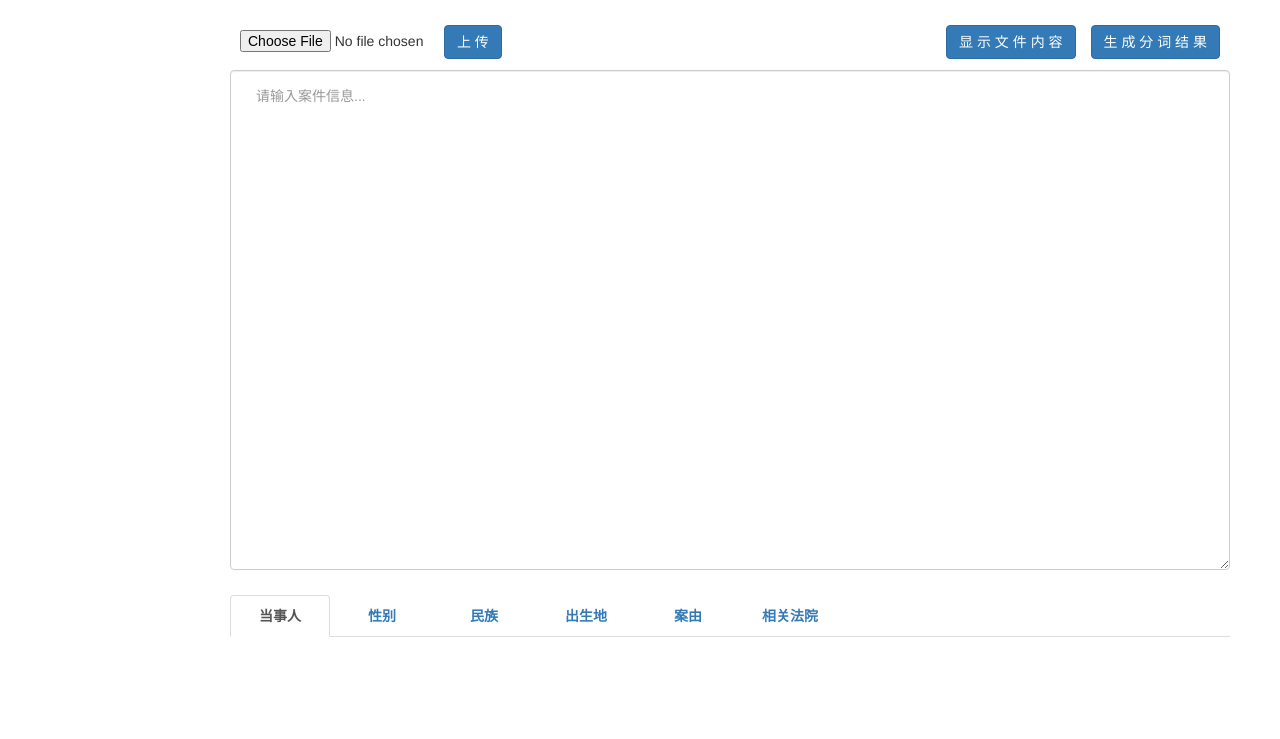
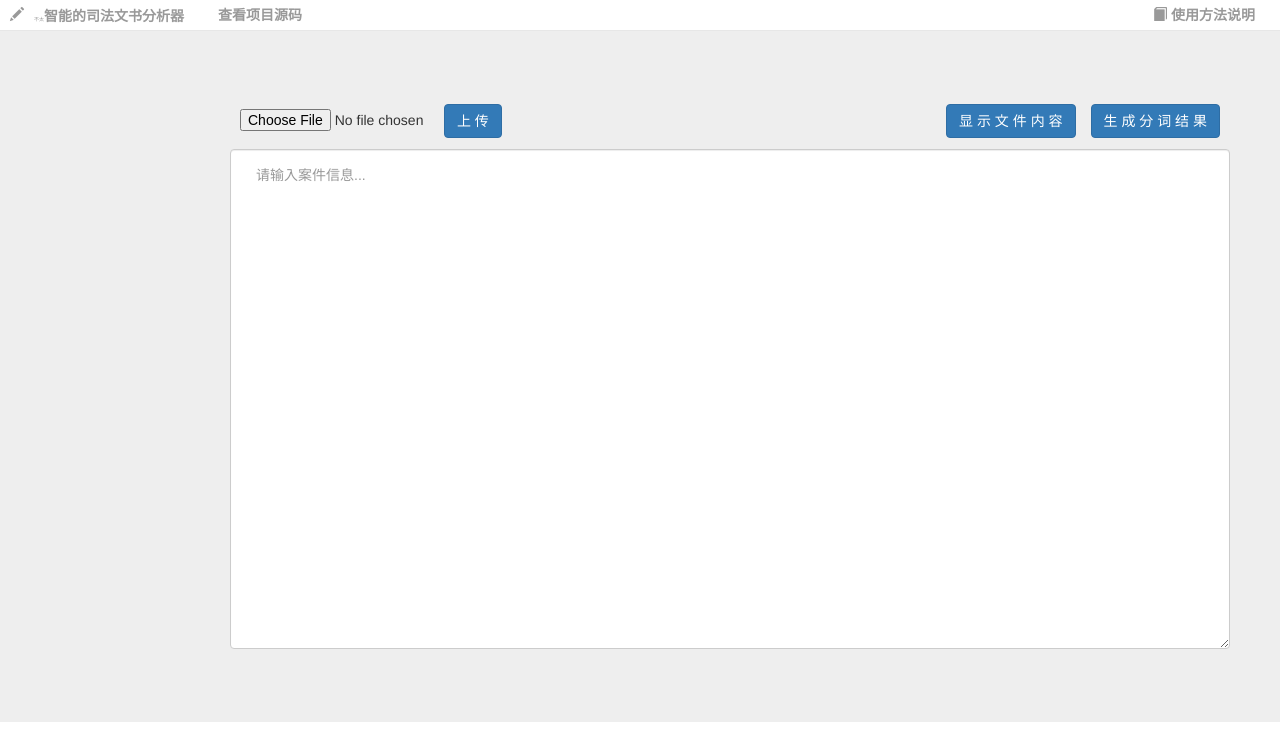
Before and after one commit to Ling-Yuchen/Data_Science_Homework, a website: page public/司法文书分析.html in a window 1280 px wide. Shown: the top 739 px of the page. Drawn offline with Linux system fonts and the light colour scheme.

Commit message:
页面加了点儿内容

```diff
--- a/public/司法文书分析.html
+++ b/public/司法文书分析.html
@@ -78,6 +78,25 @@
 </script>
 
 <style>
+    nav.top {
+        background-color: #fff;
+        padding-top: 5px;
+        padding-bottom: 5px;
+        border-bottom: 1px solid #e7e7e7;
+    }
+    nav.top a {
+        color: #999;
+        margin: 0px 25px 0px 30px;
+    }
+    nav.top span {
+        color: #999;
+        margin-left: 10px;
+    }
+    nav.top a:hover {
+        color: #646464;
+        text-decoration: none;
+        cursor: pointer;
+    }
     div.textareaDiv {
         padding-left: 220px;
         margin: 25px 0px;
@@ -243,6 +262,15 @@
     });
 </script>
 
+<nav class="top">
+    <span class="glyphicon glyphicon-pencil"><span style="font-size: 5px;">不太</span><b>智能的司法文书分析器</b></span>
+    <a href="https://github.com/Ling-Yuchen/Data_Science_Homework">查看项目源码</a>
+    <span class="pull-right">
+        <a href="https://github.com/Ling-Yuchen/Data_Science_Homework#readme"><span class=" glyphicon glyphicon-book" ></span>  使用方法说明</a>
+    </span>
+</nav>
+
+<div class="jumbotron">
     <div class="uploadDiv">
         <meta http-equiv="Content-Type" content="text/html; charset=UTF-8">
         <form action="uploadFile" method="post" enctype="multipart/form-data">
@@ -251,11 +279,10 @@
         </form>
         <input class="btn btn-primary pull-right nlpButton" type="button" value="生 成 分 词 结 果">
         <input class="btn btn-primary pull-right showText" type="button" value="显 示 文 件 内 容"><br>
-
     </div>
-
     <div class="textareaDiv">
         <textarea class="caseText form-control" placeholder="请输入案件信息..."></textarea>
+    </div>
 </div>
 
 <script>
```
Also changed, not shown: 1 other file. Lines whose indentation alone changed are shown as unchanged.
